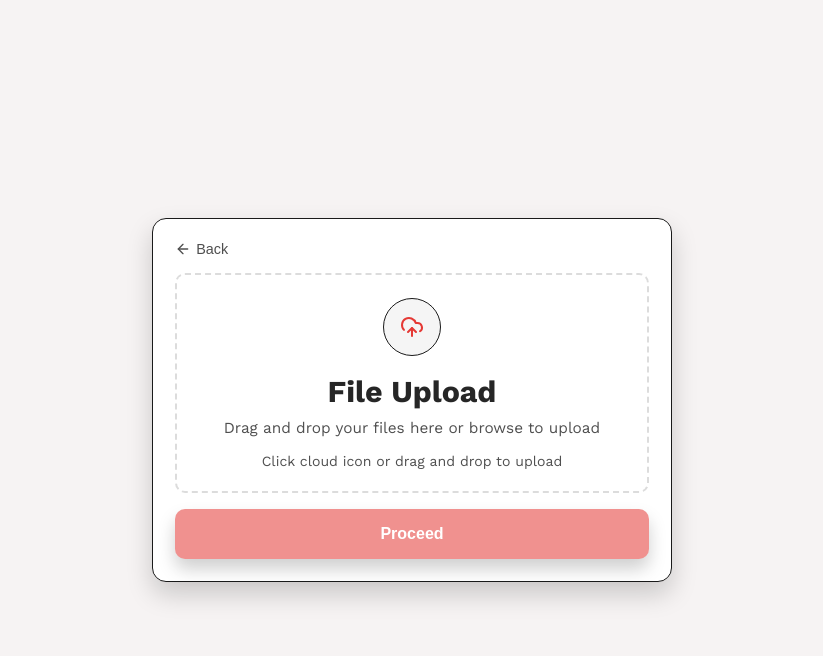
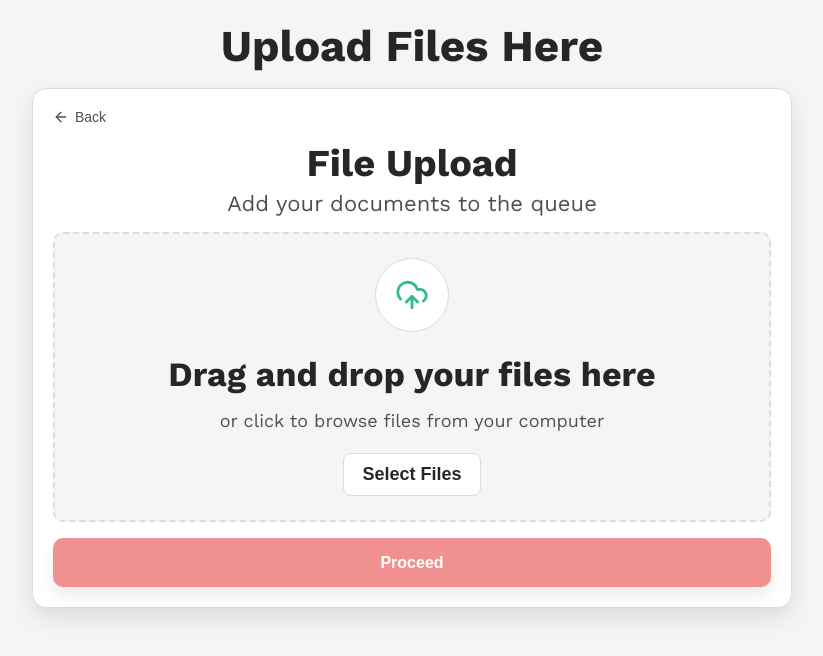
Before and after one commit to 143venkatsai/agh-file-upload, a React app in the folder frontend/: page / in a window 1280 px wide. Shown: the top 656 px of the page, without its empty margins (228-1051 px from the left). Built offline with nearby package versions, Linux system fonts and the light colour scheme; the HTML template or start-up script is replaced by a standard one.

Commit message:
7th commit

```diff
--- a/frontend/package.json
+++ b/frontend/package.json
@@ -17,6 +17,7 @@
     "react-dom": "^19.2.0",
     "react-redux": "^9.2.0",
     "react-router-dom": "^7.13.1",
+    "react-toastify": "^11.0.5",
     "styled-components": "^6.3.11"
   },
   "devDependencies": {
--- a/frontend/src/App.jsx
+++ b/frontend/src/App.jsx
@@ -2,6 +2,8 @@ import React from "react";
 import { ThemeProvider, createGlobalStyle } from "styled-components";
 import { LIGHT_THEME, DARK_THEME } from "./theme";
 import { BrowserRouter as Router, Route, Routes } from "react-router-dom";
+import { ToastContainer } from "react-toastify";
+import "react-toastify/dist/ReactToastify.css";
 
 import { useSelector } from "react-redux";
 import Home from "./pages/Home/Home";
@@ -186,6 +188,7 @@ function App() {
           <Route path="/submitted-files" element={<SubmittedFiles />} />
         </Routes>
       </Router>
+      <ToastContainer position="top-right" autoClose={2500} />
     </ThemeProvider>
   );
 }
--- a/frontend/src/pages/Home/Home.jsx
+++ b/frontend/src/pages/Home/Home.jsx
@@ -1,22 +1,38 @@
 import React, { useRef, useState } from "react";
 import { ArrowLeft, UploadCloud } from "lucide-react";
 import { useNavigate } from "react-router-dom";
+import { toast } from "react-toastify";
 import {
   BackButton,
   CardContainer,
   FileInput,
+  HeaderBlock,
   HomeContainer,
   MessageText,
   ProceedButton,
   RemoveTextButton,
+  SelectedFileCard,
+  SelectedFileMeta,
+  SelectedFileName,
+  SelectedFileSize,
+  SelectFilesButton,
   UploadArea,
   UploadStatus,
   UploadAreaText,
+  UploadHintText,
+  UploadPageTitle,
   UploadIconWrap,
   UploadSubTitle,
   UploadTitle,
   Spinner,
 } from "./Home.styles";
+
+const formatFileSize = (bytes = 0) => {
+  if (!bytes) return "0 KB";
+  const kb = bytes / 1024;
+  if (kb < 1024) return `${kb.toFixed(1)} KB`;
+  return `${(kb / 1024).toFixed(1)} MB`;
+};
 
 const Home = () => {
   const navigate = useNavigate();
@@ -30,9 +46,11 @@ const Home = () => {
   const [error, setError] = useState("");
 
   const uploadUrl = "http://localhost:3000/api/files/upload";
+
   const uploadFile = async (file) => {
     if (!file) {
       setError("Please choose a file first.");
+      toast.error("Please choose a file first.");
       return;
     }
 
@@ -61,8 +79,10 @@ const Home = () => {
         pdfUrl: responseData.pdfUrl || "",
       });
       setMessage("File uploaded successfully.");
+      toast.success("File uploaded successfully.");
     } catch (uploadError) {
       setError(uploadError.message || "Upload failed. Please try again.");
+      toast.error(uploadError.message || "Upload failed. Please try again.");
     } finally {
       setIsUploading(false);
     }
@@ -90,7 +110,6 @@ const Home = () => {
   const handleDrop = async (event) => {
     event.preventDefault();
     setIsDragActive(false);
-
     const file = event.dataTransfer.files?.[0] || null;
     await uploadFile(file);
   };
@@ -104,9 +123,6 @@ const Home = () => {
   };
 
   const handleProceed = () => {
-    // if (!uploadedFile || isUploading) {
-    //   return;
-    // }
     if (!uploadedMeta?.fileId) return;
     navigate(`/document-editor/${uploadedMeta.fileId}`, {
       state: {
@@ -114,21 +130,22 @@ const Home = () => {
         uploadedMeta,
       },
     });
-    // navigate("/document-editor", {
-    //   state: {
-    //     uploadedFile,
-    //     uploadedMeta,
-    //   },
-    // });
   };
 
   return (
     <HomeContainer>
+      <UploadPageTitle>Upload Files Here</UploadPageTitle>
       <CardContainer>
         <BackButton>
           <ArrowLeft size={16} />
           Back
         </BackButton>
+
+        <HeaderBlock>
+          <UploadTitle>File Upload</UploadTitle>
+          <UploadSubTitle>Add your documents to the queue</UploadSubTitle>
+        </HeaderBlock>
+
         <UploadArea
           $isDragActive={isDragActive}
           onDragOver={handleDragOver}
@@ -140,12 +157,11 @@ const Home = () => {
             onClick={handlePickFile}
             disabled={isUploading}
           >
-            <UploadCloud size={24} />
+            <UploadCloud size={34} />
           </UploadIconWrap>
-          <UploadTitle>File Upload</UploadTitle>
-          <UploadSubTitle>
-            Drag and drop your files here or browse to upload
-          </UploadSubTitle>
+          <UploadAreaText>Drag and drop your files here</UploadAreaText>
+          <UploadHintText>or click to browse files from your computer</UploadHintText>
+
           <FileInput
             id="file-upload-input"
             ref={fileInputRef}
@@ -153,10 +169,9 @@ const Home = () => {
             onChange={handleFileChange}
             accept=".jpg,.jpeg,.png,.pdf,.mp4"
           />
-          <UploadAreaText>
-            Click cloud icon or drag and drop to upload
-          </UploadAreaText>
-          {selectedFile && <UploadAreaText>{selectedFile.name}</UploadAreaText>}
+          <SelectFilesButton type="button" onClick={handlePickFile}>
+            Select Files
+          </SelectFilesButton>
           {isUploading && (
             <UploadStatus>
               <Spinner aria-hidden="true" />
@@ -164,6 +179,18 @@ const Home = () => {
             </UploadStatus>
           )}
         </UploadArea>
+
+        {selectedFile && (
+          <SelectedFileCard>
+            <SelectedFileMeta>
+              <SelectedFileName>{selectedFile.name}</SelectedFileName>
+              <SelectedFileSize>{formatFileSize(selectedFile.size)}</SelectedFileSize>
+            </SelectedFileMeta>
+            <RemoveTextButton type="button" onClick={handleRemoveUploadedFile}>
+              x
+            </RemoveTextButton>
+          </SelectedFileCard>
+        )}
 
         <ProceedButton
           type="button"
@@ -173,15 +200,6 @@ const Home = () => {
           {isUploading ? "Uploading..." : "Proceed"}
         </ProceedButton>
 
-        {uploadedFile && (
-          <UploadAreaText>
-            Uploaded: {uploadedFile.name}{" "}
-            <RemoveTextButton type="button" onClick={handleRemoveUploadedFile}>
-              remove
-            </RemoveTextButton>
-          </UploadAreaText>
-        )}
-
         {message && <MessageText $isError={false}>{message}</MessageText>}
         {error && <MessageText $isError>{error}</MessageText>}
       </CardContainer>
--- a/frontend/src/pages/Home/Home.styles.js
+++ b/frontend/src/pages/Home/Home.styles.js
@@ -3,93 +3,150 @@ import styled from "styled-components";
 export const HomeContainer = styled.div`
   min-height: 100vh;
   width: 100%;
-  display: grid;
-  place-items: center;
-  padding: 24px 16px;
-  background: ${(props) => (props.theme.mode === "DARK" ? "#0f0f0f" : "#f6f3f3")};
+  padding: 20px 16px 28px;
+  background: ${(props) => props.theme.body.secondary.base};
+`;
+
+export const UploadPageTitle = styled.h1`
+  margin: 0 0 16px;
+  width: 100%;
+  text-align: center;
+  font-size: 44px;
+  font-weight: 700;
+  color: ${(props) => props.theme.text.primary};
+
+  @media screen and (max-width: 860px) {
+    font-size: 34px;
+  }
+
+  @media screen and (max-width: 560px) {
+    font-size: 28px;
+  }
 `;
 
 export const CardContainer = styled.div`
   width: 100%;
-  max-width: 520px;
+  max-width: 760px;
+  margin: 0 auto;
   border-radius: 14px;
-  border: 1px solid ${(props) => (props.theme.mode === "DARK" ? "#2a2a2a" : "#1a1a1a")};
+  border: 1px solid ${(props) => props.theme.border.primary};
   background: ${(props) => props.theme.body.primary.base};
-  padding: 22.4px;
+  padding: 20px;
   display: flex;
   flex-direction: column;
   gap: 16px;
-  box-shadow: 0 12px 26px rgba(0, 0, 0, 0.18);
+  box-shadow: 0 10px 24px ${(props) => props.theme.shadow.opacity_10};
+
+  @media screen and (max-width: 560px) {
+    padding: 14px;
+  }
 `;
 
 export const BackButton = styled.button`
   width: fit-content;
   display: inline-flex;
   align-items: center;
-  gap: 4.8px;
+  gap: 6px;
   color: ${(props) => props.theme.text.secondary};
-  font-size: 14.4px;
+  font-size: 14px;
+  font-weight: 500;
   cursor: pointer;
+`;
+
+export const HeaderBlock = styled.div`
+  text-align: center;
+  display: grid;
+  gap: 6px;
+`;
+
+export const UploadTitle = styled.h2`
+  margin: 0;
+  font-size: 38px;
+  font-weight: 700;
+  color: ${(props) => props.theme.text.primary};
+
+  @media screen and (max-width: 560px) {
+    font-size: 28px;
+  }
+`;
+
+export const UploadSubTitle = styled.p`
+  margin: 0;
+  font-size: 22px;
+  color: ${(props) => props.theme.text.secondary};
+
+  @media screen and (max-width: 560px) {
+    font-size: 18px;
+  }
 `;
 
 export const UploadArea = styled.div`
   border: 2px dashed
     ${(props) =>
-      props.$isDragActive ? props.theme.primary.base : props.theme.border.primary};
+      props.$isDragActive
+        ? props.theme.primary.base
+        : props.theme.border.primary};
   border-radius: 10px;
-  min-height: 220px;
+  min-height: 290px;
   display: grid;
   place-items: center;
   text-align: center;
-  padding: 20px 16px;
-  background: ${(props) =>
-    props.$isDragActive
-      ? props.theme.mode === "DARK"
-        ? "rgba(229, 57, 53, 0.12)" : "rgba(229, 57, 53, 0.06)"
-      : "transparent"};
+  padding: 20px 14px;
+  background: ${(props) => props.theme.body.secondary.base};
 `;
 
 export const UploadIconWrap = styled.button`
-  width: 58px;
-  height: 58px;
+  width: 74px;
+  height: 74px;
   border-radius: 50%;
   display: grid;
   place-items: center;
-  color: ${(props) => props.theme.primary.base};
-  background: ${(props) =>
-    props.theme.mode === "DARK"
-      ? props.theme.body.secondary.base
-      : props.theme.body.secondary.base};
-  border: 1px solid ${(props) => (props.theme.mode === "DARK" ? "#2a2a2a" : "#1a1a1a")};
+  color: ${(props) => props.theme.submissionStatus.success};
+  background: ${(props) => props.theme.body.primary.base};
+  border: 1px solid ${(props) => props.theme.border.primary};
   cursor: ${(props) => (props.disabled ? "not-allowed" : "pointer")};
   opacity: ${(props) => (props.disabled ? 0.6 : 1)};
 `;
 
-export const UploadTitle = styled.h2`
-  margin: 14.4px 0 5.6px;
-  font-size: 30.4px;
+export const UploadAreaText = styled.p`
+  margin: 14px 0 0;
+  font-size: 34px;
   font-weight: 700;
   color: ${(props) => props.theme.text.primary};
+
+  @media screen and (max-width: 560px) {
+    font-size: 24px;
+  }
 `;
 
-export const UploadSubTitle = styled.p`
-  margin: 0;
-  font-size: 15.36px;
+export const UploadHintText = styled.p`
+  margin: 8px 0 0;
+  font-size: 18px;
   color: ${(props) => props.theme.text.secondary};
+
+  @media screen and (max-width: 560px) {
+    font-size: 14px;
+  }
 `;
 
-export const UploadAreaText = styled.p`
-  margin: 11.2px 0 0;
-  font-size: 14.08px;
-  color: ${(props) => props.theme.text.secondary};
+export const SelectFilesButton = styled.button`
+  margin-top: 14px;
+  border: 1px solid ${(props) => props.theme.border.primary};
+  border-radius: 8px;
+  background: ${(props) => props.theme.body.primary.base};
+  color: ${(props) => props.theme.text.primary};
+  font-size: 18px;
+  font-weight: 600;
+  padding: 10px 18px;
+  cursor: pointer;
 `;
 
 export const UploadStatus = styled.div`
-  margin-top: 11.2px;
+  margin-top: 8px;
   display: inline-flex;
   align-items: center;
   gap: 8px;
-  font-size: 14.08px;
+  font-size: 16px;
   color: ${(props) => props.theme.text.secondary};
 `;
 
@@ -98,7 +155,7 @@ export const Spinner = styled.span`
   height: 14px;
   border-radius: 50%;
   border: 2px solid ${(props) => props.theme.border.primary};
-  border-top-color: ${(props) => props.theme.primary.base};
+  border-top-color: ${(props) => props.theme.submissionStatus.success};
   animation: spin 0.8s linear infinite;
 
   @keyframes spin {
@@ -110,6 +167,38 @@ export const Spinner = styled.span`
 
 export const FileInput = styled.input`
   display: none;
+`;
+
+export const SelectedFileCard = styled.div`
+  width: 100%;
+  border: 1px solid ${(props) => props.theme.border.primary};
+  border-radius: 10px;
+  background: ${(props) => props.theme.body.secondary.base};
+  padding: 10px 12px;
+  display: flex;
+  align-items: center;
+  justify-content: space-between;
+  gap: 12px;
+`;
+
+export const SelectedFileMeta = styled.div`
+  min-width: 0;
+`;
+
+export const SelectedFileName = styled.p`
+  margin: 0;
+  font-size: 16px;
+  font-weight: 600;
+  color: ${(props) => props.theme.text.primary};
+  overflow: hidden;
+  text-overflow: ellipsis;
+  white-space: nowrap;
+`;
+
+export const SelectedFileSize = styled.p`
+  margin: 3px 0 0;
+  font-size: 13px;
+  color: ${(props) => props.theme.text.secondary};
 `;
 
 const buttonBase = `
@@ -127,20 +216,23 @@ export const ProceedButton = styled.button`
   border: 1px solid transparent;
   background: ${(props) => props.theme.primary.base};
   color: #ffffff;
-  box-shadow: 0 10px 18px rgba(0, 0, 0, 0.35);
+  box-shadow: 0 8px 16px ${(props) => props.theme.shadow.opacity_15};
   opacity: ${(props) => (props.disabled ? 0.55 : 1)};
   cursor: ${(props) => (props.disabled ? "not-allowed" : "pointer")};
 `;
 
 export const RemoveTextButton = styled.button`
-  margin-left: 5.6px;
-  color: ${(props) => props.theme.primary.base};
-  text-decoration: underline;
+  color: ${(props) => props.theme.text.secondary};
+  font-size: 18px;
+  font-weight: 600;
   cursor: pointer;
 `;
 
 export const MessageText = styled.p`
   margin: 1.6px 0 0;
-  font-size: 14.4px;
-  color: ${(props) => (props.$isError ? "#d63a3a" : "#2b9b49")};
+  font-size: 14px;
+  color: ${(props) =>
+    props.$isError
+      ? props.theme.result_wrong_bg
+      : props.theme.submissionStatus.success};
 `;
```
Also changed, not shown: frontend/src/pages/DocumentEditor/DocumentEditor.jsx (+16 -49 lines), frontend/src/pages/SubmittedFiles/SubmittedFiles.jsx (+92 -31 lines), frontend/src/pages/SubmittedFiles/SubmittedFiles.styles.js (+18 -73 lines), 2 other files (tests, documents, lock files or other folders).
